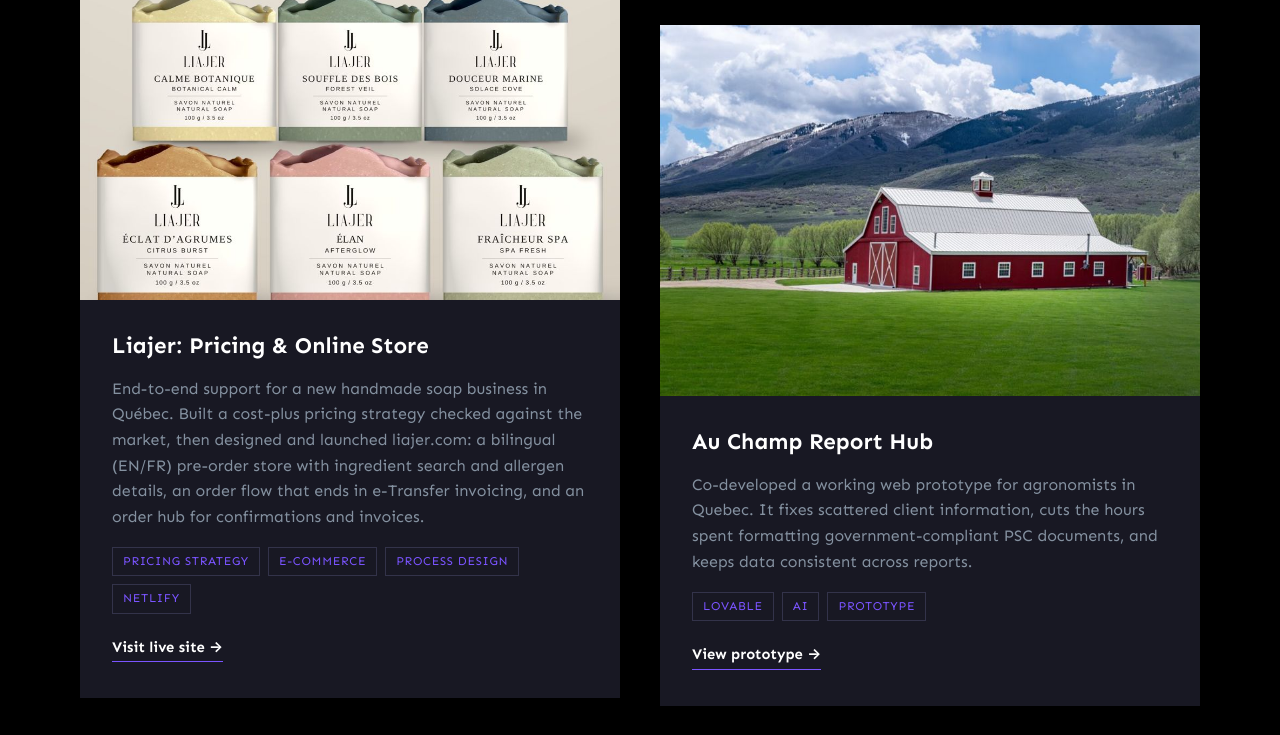
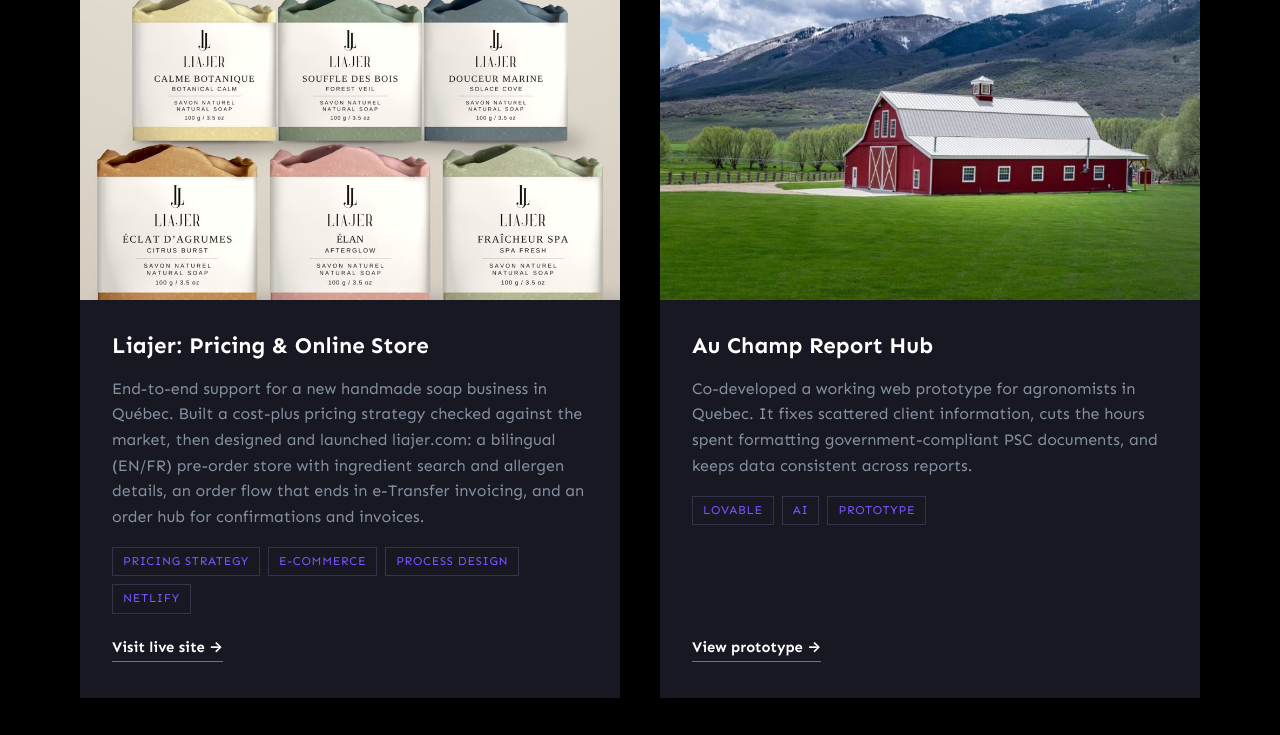
Before and after one commit to HasanA883/portfolio, a plain HTML site: page index.html in a window 1280 px wide. Shown: the part 3627-4362 px from the top of the page. Drawn offline with Linux system fonts and the light colour scheme.

Commit message:
Align project cards in even rows with equal heights
Co-Authored-By: Claude Opus 5.5 <noreply@anthropic.com>
Claude-Session: https://claude.ai/code/session_012vUKiPaJQ23dP9PazcCqxA

```diff
--- a/index.html
+++ b/index.html
@@ -109,17 +109,16 @@ header{position:sticky;top:env(safe-area-inset-top,0px);z-index:20;background:va
 .projects{padding-block:clamp(80px,11vw,140px);background:var(--black)}
 .proj-head{display:flex;justify-content:space-between;align-items:flex-end;gap:24px;flex-wrap:wrap;margin-bottom:clamp(48px,6vw,72px)}
 .proj-head h2{max-width:14ch}
-.proj-grid{display:grid;grid-template-columns:repeat(2,minmax(0,1fr));gap:40px;align-items:start}
-.proj-grid .card:nth-child(even){margin-top:96px}
-@media (max-width:820px){.proj-grid{grid-template-columns:minmax(0,1fr)}.proj-grid .card:nth-child(even){margin-top:0}}
+.proj-grid{display:grid;grid-template-columns:repeat(2,minmax(0,1fr));gap:40px;align-items:stretch}
+@media (max-width:820px){.proj-grid{grid-template-columns:minmax(0,1fr)}}
 .card{background:var(--navy);display:flex;flex-direction:column}
 .thumb{aspect-ratio:16/11;max-width:100%;position:relative;overflow:hidden;background:#fff}
 .thumb img{position:absolute;inset:0;width:100%;height:100%;object-fit:cover;display:block;transition:transform .4s}
 .card:hover .thumb img{transform:scale(1.04)}
-.card-links{display:flex;flex-wrap:wrap;gap:20px;margin-top:10px}
+.card-links{display:flex;flex-wrap:wrap;gap:20px;margin-top:auto;padding-top:10px}
 .card-links a{font-weight:700;font-size:.92rem;text-decoration:none;color:#fff;border-bottom:1px solid var(--accent-hi);padding-bottom:2px}
 .card-links a:hover{color:var(--accent-hi)}
-.card-body{padding:28px 32px 36px;display:flex;flex-direction:column;gap:12px}
+.card-body{padding:28px 32px 36px;display:flex;flex-direction:column;gap:12px;flex:1}
 .card h3{margin:0;font-size:1.4rem;font-weight:700}
 .card p{color:var(--grey)}
 .chips{display:flex;flex-wrap:wrap;gap:8px;margin-top:6px}
```
